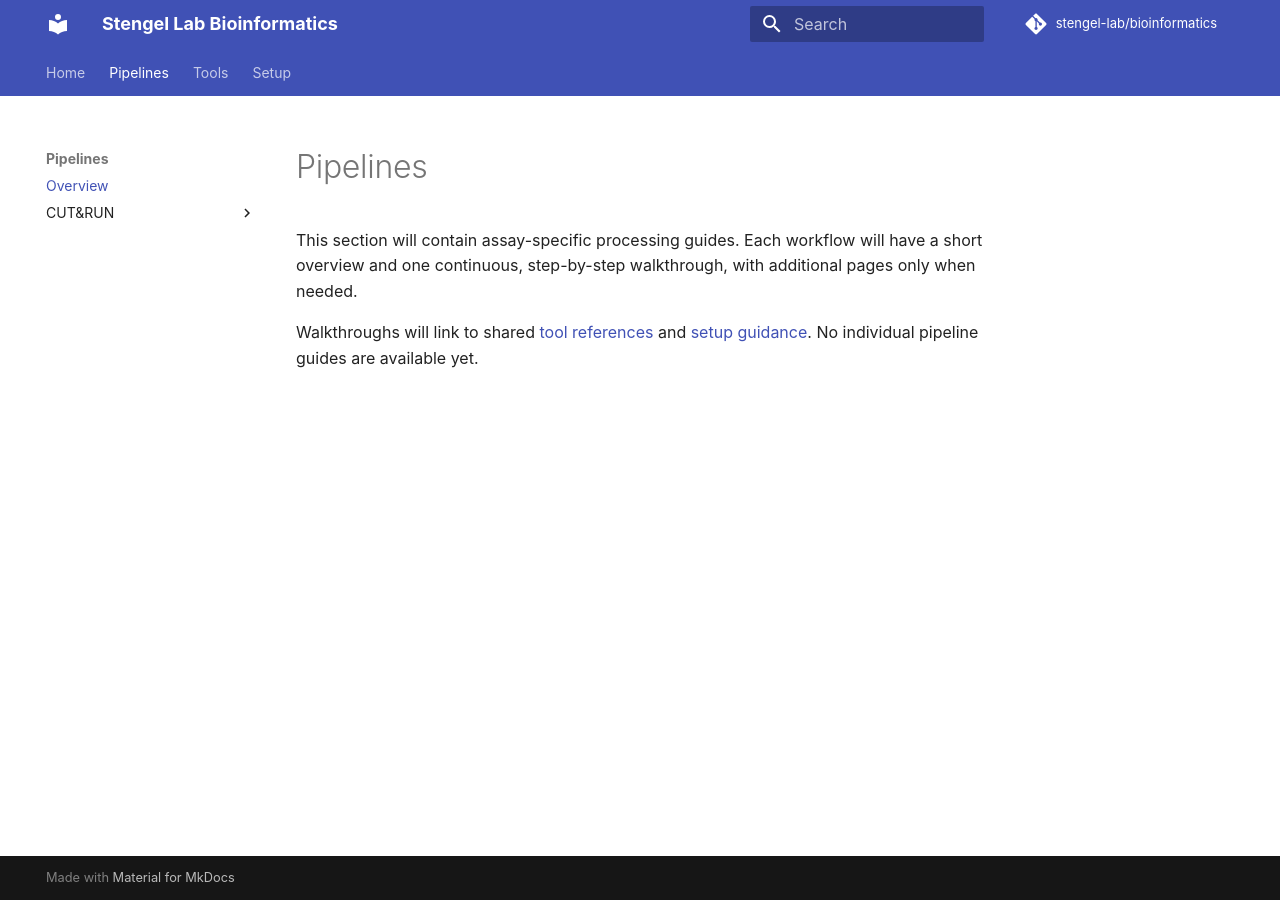
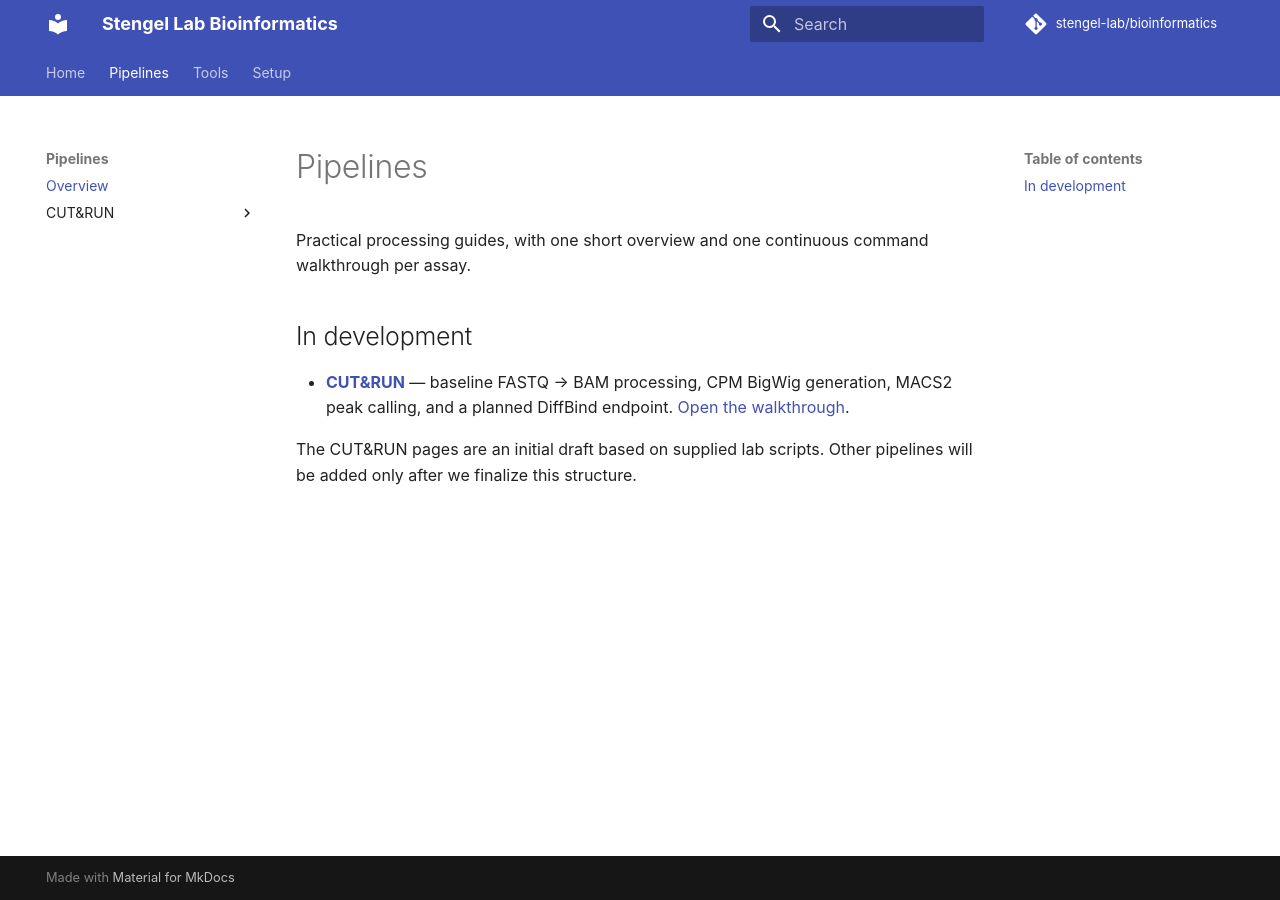
Before and after one commit to stengel-lab/bioinformatics, an MkDocs documentation site: the page built from docs/pipelines/index.md, in a window 1280 px wide. Built offline with MkDocs 1.6.1 and Material for MkDocs 9.7.7, drawn with Linux system fonts in a browser that asks for light colours; comment, search, counter and statistics services are not loaded.

Commit message:
docs: link CUT&RUN baseline and reference resources

```diff
--- a/docs/pipelines/index.md
+++ b/docs/pipelines/index.md
@@ -1,5 +1,9 @@
 # Pipelines
 
-This section will contain assay-specific processing guides. Each workflow will have a short overview and one continuous, step-by-step walkthrough, with additional pages only when needed.
+Practical processing guides, with one short overview and one continuous command walkthrough per assay.
 
-Walkthroughs will link to shared [tool references](../tools/index.md) and [setup guidance](../setup/index.md). No individual pipeline guides are available yet.
+## In development
+
+- **[CUT&RUN](cut-and-run/index.md)** — baseline FASTQ → BAM processing, CPM BigWig generation, MACS2 peak calling, and a planned DiffBind endpoint. [Open the walkthrough](cut-and-run/walkthrough.md).
+
+The CUT&RUN pages are an initial draft based on supplied lab scripts. Other pipelines will be added only after we finalize this structure.
```
